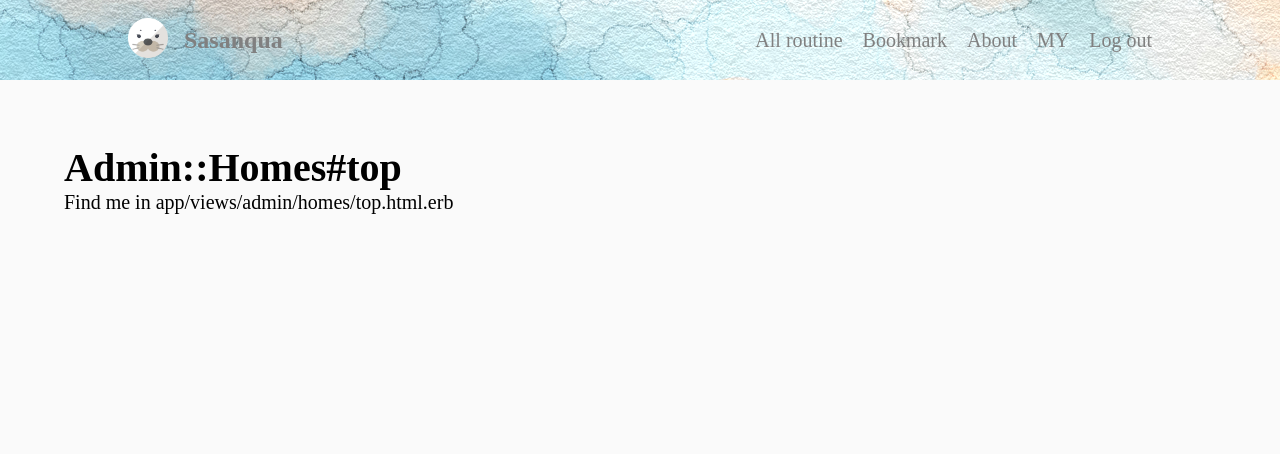
After one commit to u0r7a1m0/sasanqua, a Rails app: page /admin in a window 1280 px wide. The commit adds this page. Shown: the top 454 px of the page. Run offline with Rails 7, Linux system fonts and the light colour scheme; the visitor is signed in with stand-in values (Sample User, id 1); style sheets or scripts are compiled from the project's sources; some libraries are stand-ins or nearby versions.

```diff
--- /dev/null
+++ b/app/assets/stylesheets/admin/homes.scss
@@ -0,0 +1,3 @@
+// Place all the styles related to the admin/homes controller here.
+// They will automatically be included in application.css.
+// You can use Sass (SCSS) here: https://sass-lang.com/
--- /dev/null
+++ b/app/controllers/admin/homes_controller.rb
@@ -0,0 +1,5 @@
+class Admin::HomesController < ApplicationController
+  before_action :authenticate_admin!
+  def top
+  end
+end
--- a/app/controllers/application_controller.rb
+++ b/app/controllers/application_controller.rb
@@ -1,2 +1,4 @@
 class ApplicationController < ActionController::Base
+  # before_action :authenticate_user!, except: [:top]  before_action :configure_permitted_parameters, if: :devise_controller?
+
 end
--- /dev/null
+++ b/app/helpers/admin/homes_helper.rb
@@ -0,0 +1,2 @@
+module Admin::HomesHelper
+end
--- /dev/null
+++ b/app/views/admin/homes/top.html.erb
@@ -0,0 +1,2 @@
+<h1>Admin::Homes#top</h1>
+<p>Find me in app/views/admin/homes/top.html.erb</p>
--- a/app/views/layouts/application.html.erb
+++ b/app/views/layouts/application.html.erb
@@ -41,8 +41,8 @@
           <% elsif admin_signed_in? %>
           <nav class="nav_content">
             <ul class="nav_list">
-              <li class="nav_item"><%= link_to 'About' ,about_path ,class:"under-line" %></li>
-              <li class="nav_item"><%= link_to 'Sign up' ,new_customer_registration_path,class:"under-line" %></li>
+              <li class="nav_item"><%= link_to '会員一覧' ,admin_root_path ,class:"under-line" %></li>
+              <li class="nav_item"><%= link_to 'ルーティン一覧' ,admin_routines_path,class:"under-line" %></li>
               <li class="nav_item"><%= link_to 'Log out' ,destroy_admin_session_path, method: :delete,class:"under-line" %></li>
             </ul>
           </nav>
@@ -53,7 +53,16 @@
             <ul class="nav_list">
               <li class="nav_item"><%= link_to 'About' ,about_path ,class:"under-line" %></li>
               <li class="nav_item"><%= link_to 'Sign up' ,new_customer_registration_path,class:"under-line" %></li>
-              <li class="nav_item"><%= link_to 'Log in' ,new_customer_session_path,class:"under-line" %></li>
+              <li class="nav_item">
+                <% if request.fullpath.include? "/admin" %>
+                  <!--admin側のheaderを返す-->
+                  <%= link_to 'Log in', new_admin_session_path, class:"under-line" %>
+                <% else %>
+                  <!--user側のheaderを返す-->
+                  <%= link_to 'Log in', new_customer_session_path, class:"under-line" %>
+                <% end %>
+              </li>
+              <!--</div>-->
             </ul>
           </nav>
 
--- a/config/routes.rb
+++ b/config/routes.rb
@@ -1,4 +1,7 @@
 Rails.application.routes.draw do
+  namespace :admin do
+    get 'homes/top'
+  end
     # 顧客用
   devise_for :customers,skip: [:passwords], controllers: {
     registrations: "public/registrations",
--- a/db/seeds.rb
+++ b/db/seeds.rb
@@ -5,3 +5,7 @@
 #
 #   movies = Movie.create([{ name: 'Star Wars' }, { name: 'Lord of the Rings' }])
 #   Character.create(name: 'Luke', movie: movies.first)
+Admin.create!(
+  email: 'nagano@cake',
+  password: 'bookers',
+)
```
Also changed, not shown: app/views/admin/sessions/new.html.erb (+15 -12 lines), test/controllers/admin/homes_controller_test.rb (added, +8 -0 lines).
